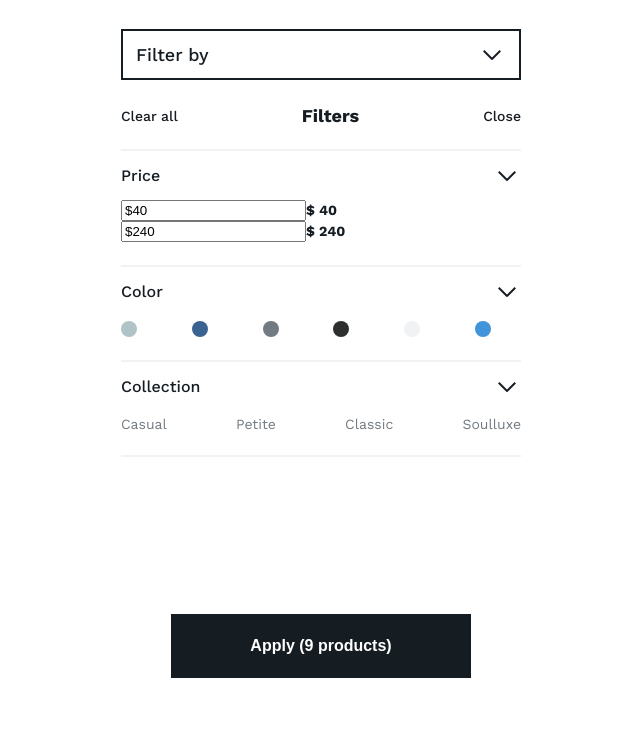
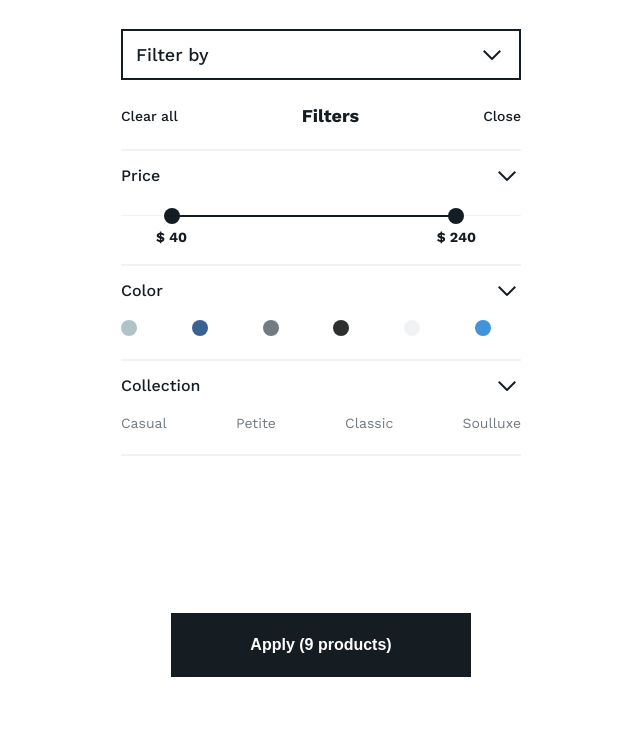
Before and after one commit to emmakravets/Nimes, a Node project: template source/catalog.pug in a window 1280 px wide. Shown: the part 109-848 px from the top of the page, without its empty margins (319-959 px from the left). Run offline with Node 20 templates, Linux system fonts and the light colour scheme; the template is opened without the code that fills it, so the values that code supplies are empty; style sheets or scripts are compiled from the project's sources; some libraries are stand-ins or nearby versions; some web fonts are replaced.

Commit message:
Continues styling filters

```diff
--- a/source/catalog.pug
+++ b/source/catalog.pug
@@ -56,18 +56,15 @@ block content
               h4.visually-hidden Filters categories
               fieldset.filters__category
                 +filter-button("Price")
-                div.filters__price
-                  input.filters__price-input.filters__price-input--left(type="text" name="min-price" value="$40" aria-label="Min price")
-                  label.filters__price-count $ 40
-                  input.filters__price-input.filters__price-input--right(type="text" name="max-price" value="$240" aria-label="Max price")
-                  label.filters__price-count $ 240
                 div.filters__price-range.range-controls
-                  div.range-controls__scale
+                  div.range-controls__line
                     div.range-controls__bar
-                  div.range-controls__toggle.range-controls__toggle--left
-                    span.visually-hidden Pull left
-                  div.range-controls__toggle.range-controls__toggle--right
-                    span.visually-hidden Pull right
+
+                    label.range-controls__price.range-controls__price--left(for="price-smaller") $ 40
+                      input.range-controls__toggle.range-controls__toggle--left(type="button" value="40$" name="price-40%" id="price-smaller" aria-label="Pull left")
+                    label.range-controls__price.range-controls__price--right(for="price-bigger") $ 240
+                      input.range-controls__toggle.range-controls__toggle--right(type="button" value="240$" name="price-240%" id="price-bigger" aria-label="Pull right")
+
 
               fieldset.filters__category
                 +filter-button("Color")
--- a/source/sass/blocks/filters.scss
+++ b/source/sass/blocks/filters.scss
@@ -175,6 +175,7 @@
   height: 16px;
 
   border-radius: 50%;
+  cursor: pointer;
 
   &--blue-gray {
     background-color: $blue-gray;
--- /dev/null
+++ b/source/sass/blocks/range-controls.scss
@@ -0,0 +1,59 @@
+.range-controls {
+  padding-top: 15px;
+  padding-bottom: 25px;
+}
+
+.range-controls__line {
+  position: relative;
+  width: 100%;
+  height: 1px;
+
+  background-color: $light-gray;
+}
+
+.range-controls__bar {
+  position: relative;
+  left: 45px;
+
+  width: calc(100% - 45px - 72px);
+  height: 2px;
+
+  background-color: $dark-gray-blue;
+}
+
+.range-controls__price {
+  position: absolute;
+
+  top: -7px;
+
+  display: flex;
+  flex-direction: column-reverse;
+  align-items: center;
+
+  font-size: 14px;
+  font-weight: bold;
+  line-height: 16px;
+
+  &--left {
+    left: 35px;
+  }
+
+  &--right {
+    right: 45px;
+  }
+}
+
+.range-controls__toggle {
+  display: block;
+  width: 16px;
+  height: 16px;
+  padding: 0;
+  margin-bottom: 5px;
+
+  font-size: 0;
+
+  background-color: $dark-gray-blue;
+  border: none;
+  border-radius: 50%;
+  cursor: pointer;
+}
--- a/source/sass/style.scss
+++ b/source/sass/style.scss
@@ -16,6 +16,7 @@
 @import "blocks/catalog-promo.scss";
 @import "blocks/breadcrumbs.scss";
 @import "blocks/filters.scss";
+@import "blocks/range-controls.scss";
 @import "blocks/catalog.scss";
 @import "blocks/product-card.scss";
 @import "blocks/similar-cards.scss";
```
